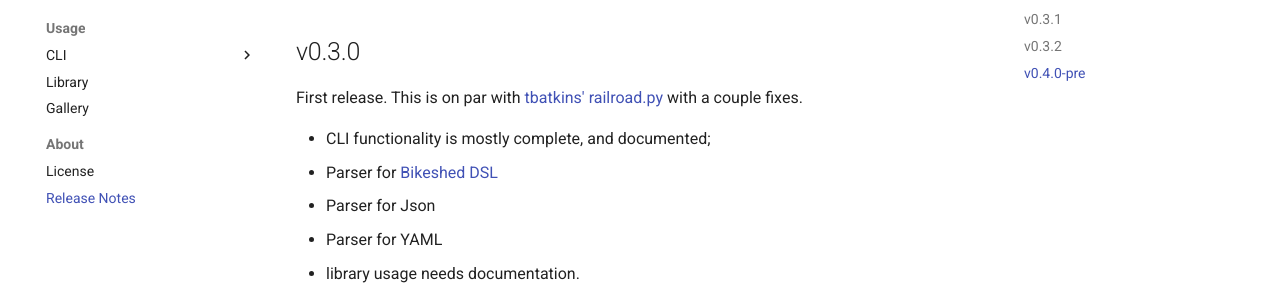
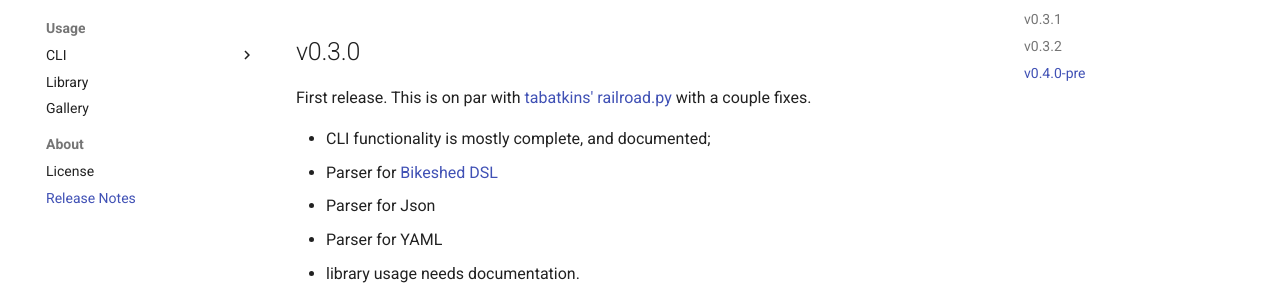
Before and after one commit to Epithumia/pyrailroad, an MkDocs documentation site: the page built from docs/docs/release-notes.md, in a window 1280 px wide and 922 px high. Shown: the part 146-431 px from the top of the window. Built offline with MkDocs 1.6.1 and Material for MkDocs 9.7.7, drawn with Linux system fonts in a browser that asks for light colours; comment, search, counter and statistics services are not loaded.

Commit message:
tbatkins->tabatkins

```diff
--- a/docs/docs/release-notes.md
+++ b/docs/docs/release-notes.md
@@ -2,7 +2,7 @@
 
 ## v0.3.0
 
-First release. This is on par with [tbatkins' railroad.py](https://github.com/tabatkins/railroad-diagrams/blob/gh-pages/railroad.py) with a couple fixes.
+First release. This is on par with [tabatkins' railroad.py](https://github.com/tabatkins/railroad-diagrams/blob/gh-pages/railroad.py) with a couple fixes.
 
 - CLI functionality is mostly complete, and documented;
   - Parser for [Bikeshed DSL](https://speced.github.io/bikeshed/#railroad)
--- a/pyproject.toml
+++ b/pyproject.toml
@@ -7,7 +7,7 @@ name = "pyrailroad"
 authors = [
     {name = "Rafael Lopez", email = "rafael.lopez@universite-paris-saclay.fr"},
 ]
-description = "Python package to draw railroad (or syntax) diagrams. Based largely on railroad-daigram and the partial parser by tbatkins."
+description = "Python package to draw railroad (or syntax) diagrams. Based largely on railroad-daigram and the partial parser by tabatkins."
 readme = "README.md"
 requires-python = ">=3.10"
 keywords = ["railroad", "diagram"]
```
Also changed, not shown: docs/docs/cli/index.md (+1 -1 lines), docs/docs/index.md (+1 -1 lines), README.md.
